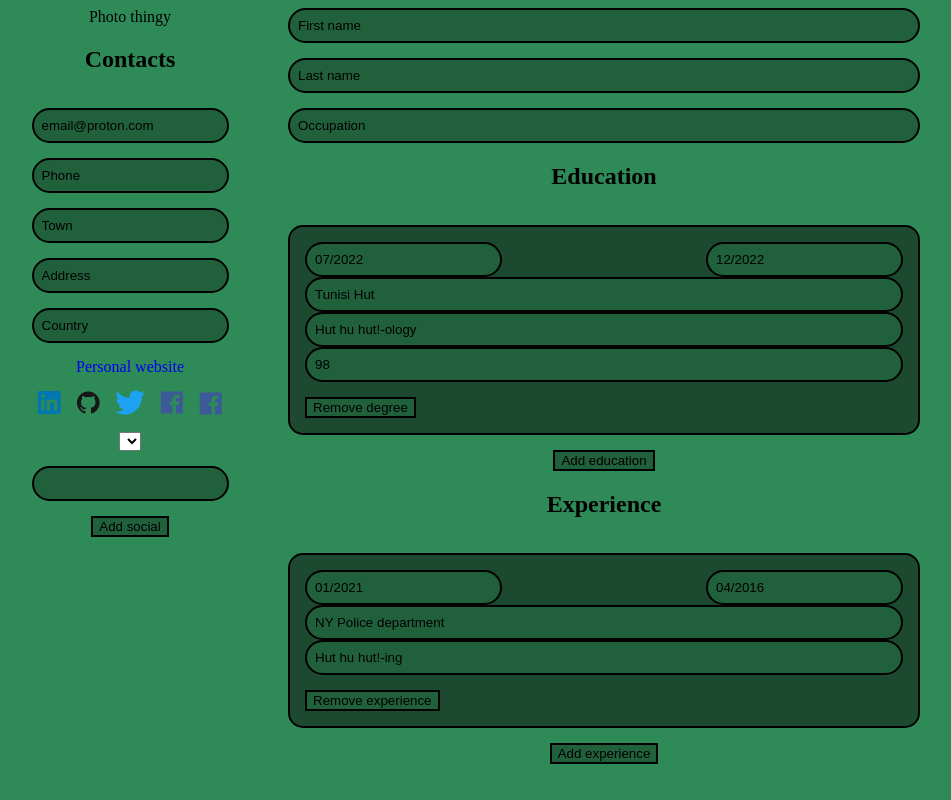
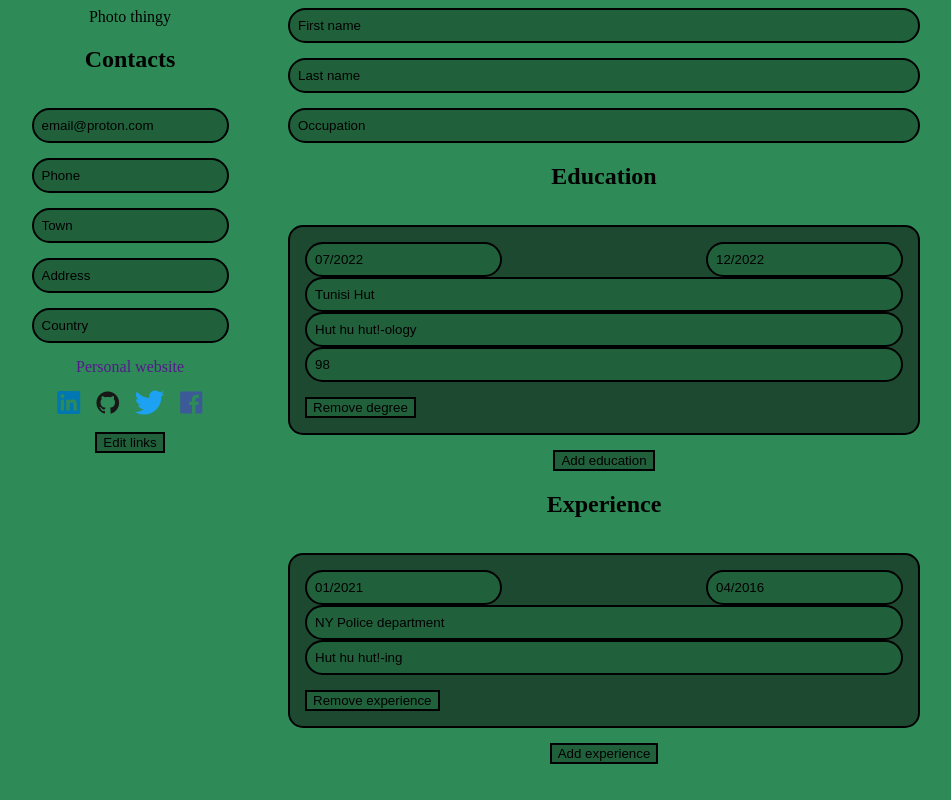
Before and after one commit to Osserc/cv-maker, a React (Create React App) app: page / in a window 1280 px wide. Shown: the whole page, without its empty margins (194-1145 px from the left). Built offline with nearby package versions, Linux system fonts and the light colour scheme.

Commit message:
Add basic links editing

```diff
--- a/src/components/Contacts.js
+++ b/src/components/Contacts.js
@@ -10,16 +10,19 @@ class Contacts extends Component {
             address: 'Address',
             town: 'Town',
             country: 'Country',
-            links: { website: 'mywebsite.com',
+            links: { website: '',
                         linkedin: 'https://github.com/Osserc',
                         github: '',
                         twitter: '',
                         facebook: ''
-                    }
+                    },
+            editing: false,
+            currentEditing: 'website'
         }
 
         this.updateContacts = this.updateContacts.bind(this)
-        this.insertLink = this.insertLink.bind(this)
+        this.toggleEditing = this.toggleEditing.bind(this)
+        this.determineLink = this.determineLink.bind(this)
         this.updateLink = this.updateLink.bind(this)
     }
 
@@ -29,16 +32,26 @@ class Contacts extends Component {
         })
     }
 
-    insertLink(event) {
-        let container = document.querySelector('#social-modal')
-        container.classList.remove('invisible')
-        let element = document.querySelector('#social')
-        element.name = event.target.id
-        console.log(element)
+    toggleEditing() {
+        this.setState(prevState => ({
+            editing: !prevState.editing
+          }));
+    }
+
+    determineLink(event) {
+        console.log(event.target.value)
+        this.setState({
+            currentEditing: event.target.value
+        })
+
     }
 
     updateLink(event) {
-
+        this.setState(prevState => {
+            const newLinks = prevState.links;
+            newLinks[event.target.name] = event.target.value
+            return {links: newLinks}
+        })
     }
 
     render() {
@@ -53,18 +66,26 @@ class Contacts extends Component {
                 <a href={`${this.state.links.website}`} target="_blank" rel="noreferrer">Personal website</a>
                 <div className="flex justify-center align-center gap-15">
                     <a href={`${this.state.links.linkedin}`} target="_blank" rel="noreferrer"><i className="devicon-linkedin-plain colored" id="linkedin"></i></a>
-                    <a href={`${this.state.links.github}`}><i className="devicon-github-original colored" id="github"></i></a>
-                    <a href={`${this.state.links.twitter}`}><i className="devicon-twitter-original colored" id="twitter"></i></a>
-                    <a href={`${this.state.links.facebook}`}><i className="devicon-facebook-plain colored" id="facebook"></i></a>
-                    <i className="devicon-facebook-plain colored" id="facebook" onClick={this.insertSocial}></i>
+                    <a href={`${this.state.links.github}`} target="_blank" rel="noreferrer"><i className="devicon-github-original colored" id="github"></i></a>
+                    <a href={`${this.state.links.twitter}`} target="_blank" rel="noreferrer"><i className="devicon-twitter-original colored" id="twitter"></i></a>
+                    <a href={`${this.state.links.facebook}`} target="_blank" rel="noreferrer"><i className="devicon-facebook-plain colored" id="facebook"></i></a>
                 </div>
-                <div id="social-modal" className="f">
-                    <form className="flex flex-c justify-content align-center gap-15">
-                        <select></select>
-                        <input type="text" id="social" name="placeholder" onSubmit={this.updateSocial}></input>
-                        <button>Add social</button>
-                    </form>
-                </div>
+                {this.state.editing === false ?
+                    <button onClick={this.toggleEditing}>Edit links</button> :
+                    <div id="social-modal" className="flex flex-c justify-content align-center gap-15">
+                        <select onChange={this.determineLink}>
+                            <option value="website">Website</option>
+                            <optgroup label="socials">
+                                <option value="linkedin">Linkedin</option>
+                                <option value="github">GitHub</option>
+                                <option value="twitter">Twitter</option>
+                                <option value="facebook">Facebook</option>
+                            </optgroup>
+                        </select>
+                        <input type="text" id="link" name={this.state.currentEditing} defaultValue={this.state.links[this.state.currentEditing]} onChange={this.updateLink}></input>
+                        <button onClick={this.toggleEditing}>Stop</button>
+                    </div>
+                }
             </section>
         )
     }
```
